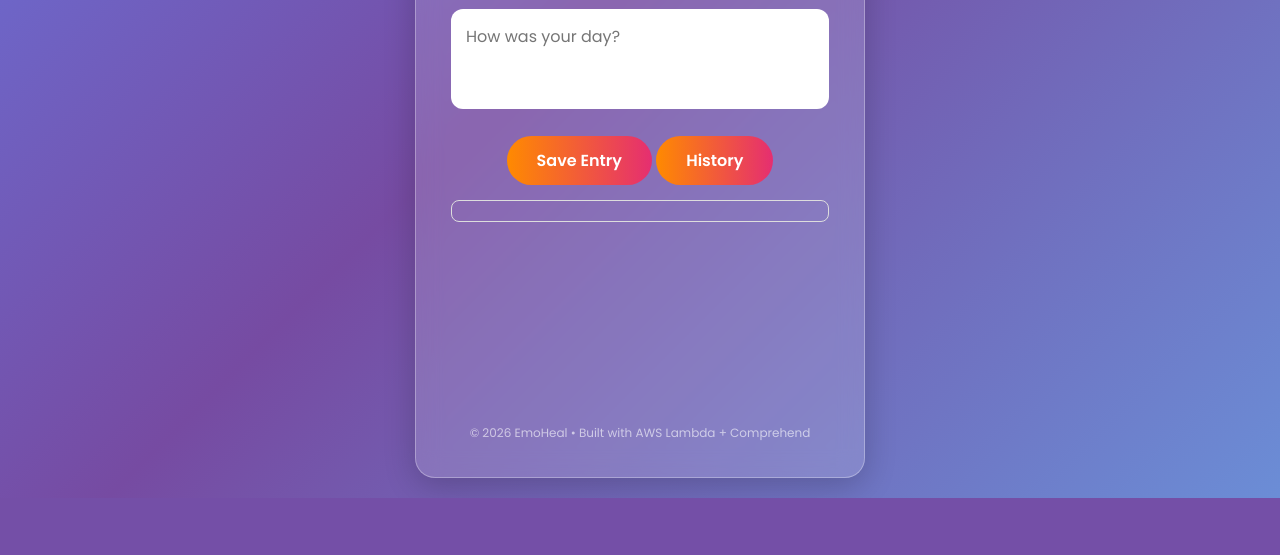
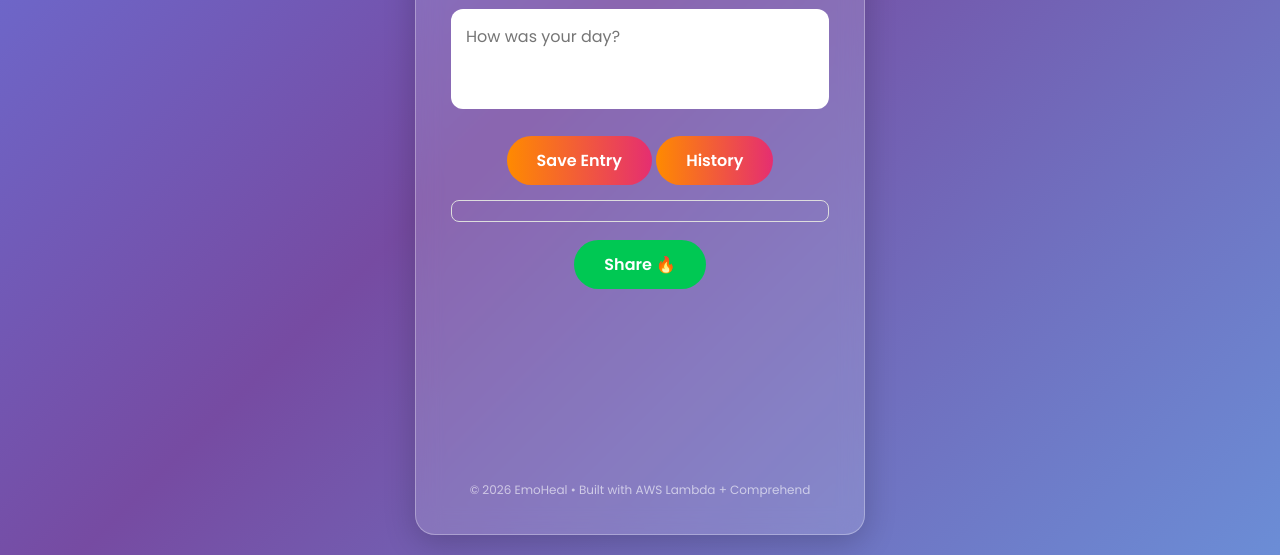
Before and after one commit to ashokaurovindomohanty-hub/EmoHeal, a Flask app: page / in a window 1280 px wide. Shown: the part 567-1122 px from the top of the page. Before the commit the page ends 1065 px from the top, so only its background shows below. Run offline with Flask 3, Linux system fonts and the light colour scheme.

Commit message:
add share button

```diff
--- a/templates/index.html
+++ b/templates/index.html
@@ -22,6 +22,7 @@
 <div id="historyBox" style="margin-top:12px;"></div>
 <div id="coaching" style="margin-top:15px;padding:10px;border:1px solid #ddd;border-radius:8px;"></div>
 <div id="streak" style="margin-top:10px;font-weight:bold;"></div>
+<button onclick="shareBadge()" style="margin-top:8px;background:#00c853;">Share 🔥</button>
 <canvas id="happyChart" style="max-height:250px;margin-top:15px;"></canvas>
 <footer style="margin-top:20px;text-align:center;font-size:12px;opacity:0.6;">© 2026 EmoHeal • Built with AWS Lambda + Comprehend</footer>
 </div>
```
